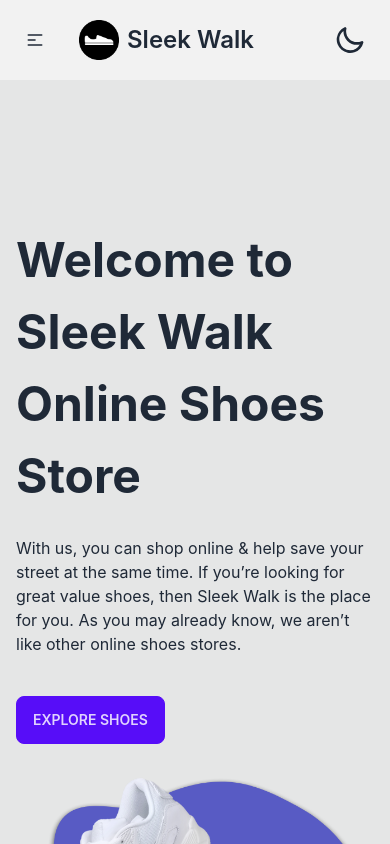
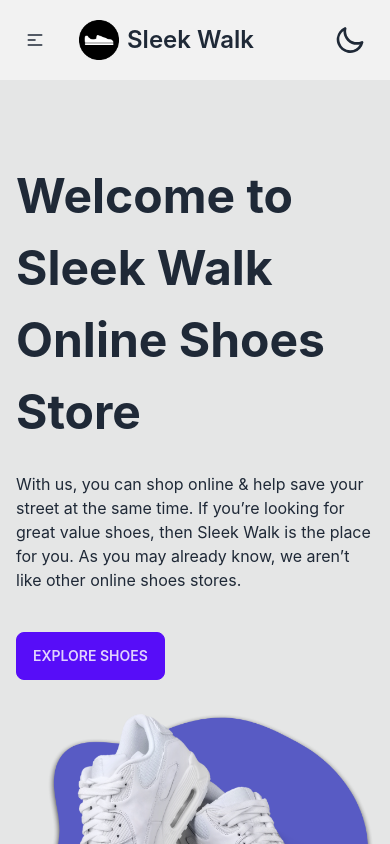
Before and after one commit to Ziyad-Aljaser/sleek-walk, a React (Create React App) app in the folder client/: page / in a window 390 px wide. Shown: the top 844 px of the page. Built offline with nearby package versions, Linux system fonts and the light colour scheme.

Commit message:
Make the Navbar sticky

```diff
--- a/client/src/components/Navbar.jsx
+++ b/client/src/components/Navbar.jsx
@@ -30,7 +30,7 @@ const Navbar = () => {
   }, [theme]);
 
   return (
-    <div className="bg-base-200 py-2">
+    <div className="sticky top-0 z-[1] bg-base-200 py-2">
       <div className="max-w-7xl mx-auto navbar">
 
         {/* Small Screen Menu-Logo Section */}
@@ -54,7 +54,7 @@ const Navbar = () => {
               </label>
               <ul
                 tabIndex={0}
-                className="menu menu-md dropdown-content mt-3 z-[1] p-2 shadow bg-base-100 rounded-box w-52"
+                className="menu menu-sm dropdown-content mt-3 z-[1] p-2 shadow bg-base-100 rounded-box w-52"
               >
 
                 <li>
--- a/client/src/pages/Home.jsx
+++ b/client/src/pages/Home.jsx
@@ -8,7 +8,7 @@ export default function Home() {
 
   return (
     <Layout>
-      <div className="hero py-32 bg-base-300">
+      <div className="hero py-16 sm:py-32 bg-base-300">
         <div className="hero-content grid md:grid-cols-2 gap-8">
           <div className="order-2">
             <img src={hero_img} className="" alt="Hero" />
```
